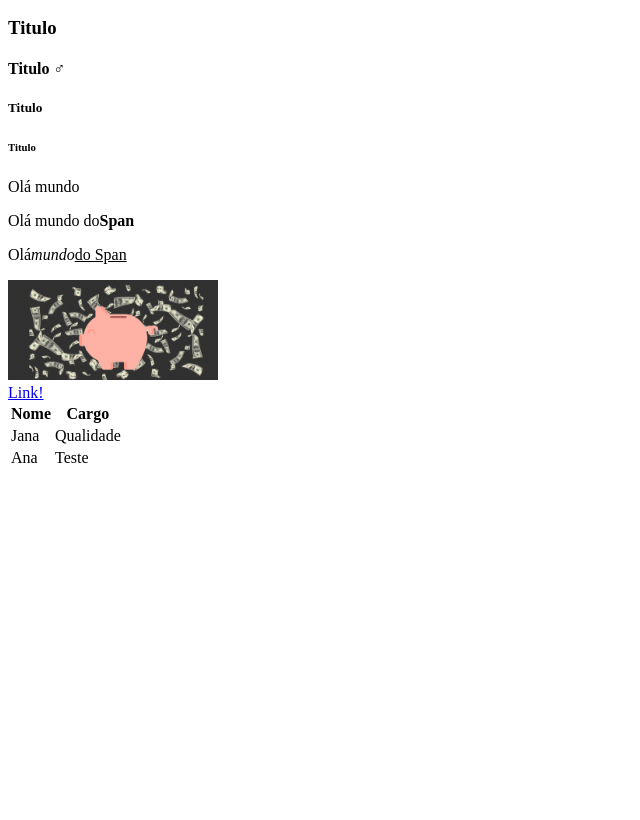
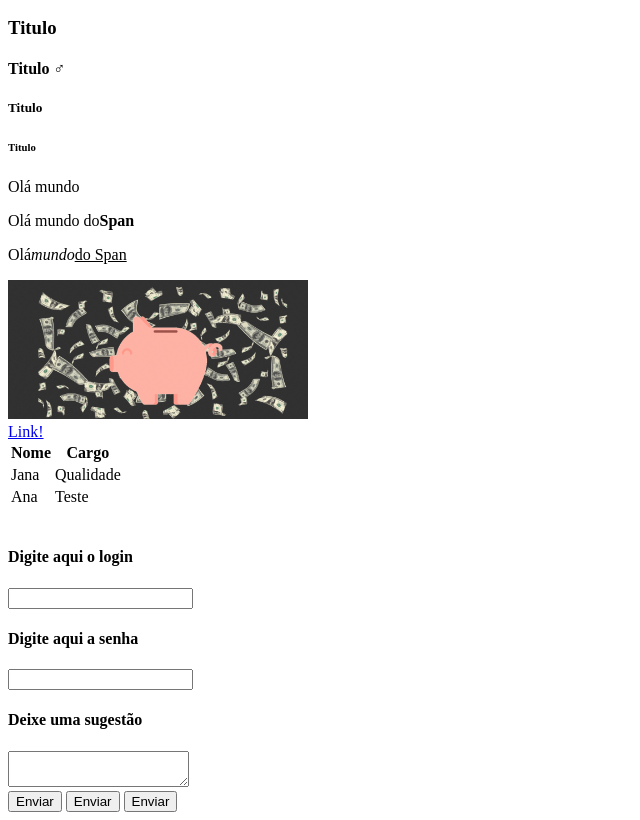
Before and after one commit to jmtannus/Dollar-Converter, a plain HTML site: page revisao.html in a window 1280 px wide. Shown: the part 110-930 px from the top of the page, without its empty margins (0-640 px from the left). Before the commit the page ends 800 px from the top, so only its background shows below. Drawn offline with Linux system fonts and the light colour scheme.

Commit message:
finalizando resumo de html

```diff
--- a/revisao.html
+++ b/revisao.html
@@ -21,7 +21,7 @@
     <span>Olá mundo do<b>Span</b></span>
     <p>Olá<i>mundo</i><u>do Span</u></p>
 
-    <img src="./img/my-dolar.gif" alt="porquinho banco" width="210" height="100"/>
+    <img src="./img/my-dolar.gif" alt="porquinho banco" width="300"/>
     <br/>
     <a href="https://www.freecodecamp.org/portuguese/learn">Link!</a>
 
@@ -44,6 +44,21 @@
         </tbody>
     </table>
 
+    <br >
+        <h4>Digite aqui o login</h4>
+        <input type="text">
+
+        <h4>Digite aqui a senha</h4>
+        <input type="password" name="" id="">
+
+        <h4>Deixe uma sugestão</h4>
+        <textarea name="" id=""></textarea>
+        </br>
+        <input type="submit" value="Enviar">
+        <input type="button" value="Enviar">
+        <button>Enviar</button>
+    </form>
+
 
 </body>
 </html>
```
Also changed, not shown: 1 other file.
